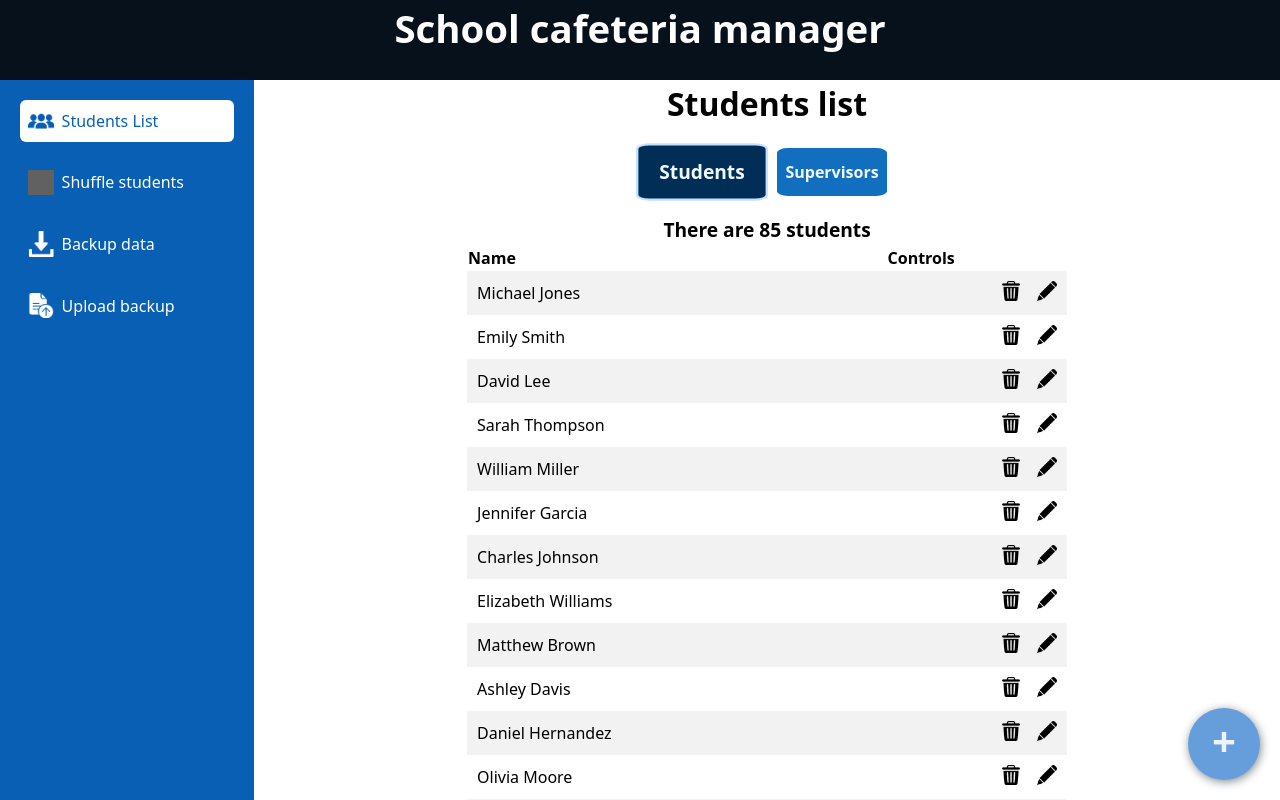
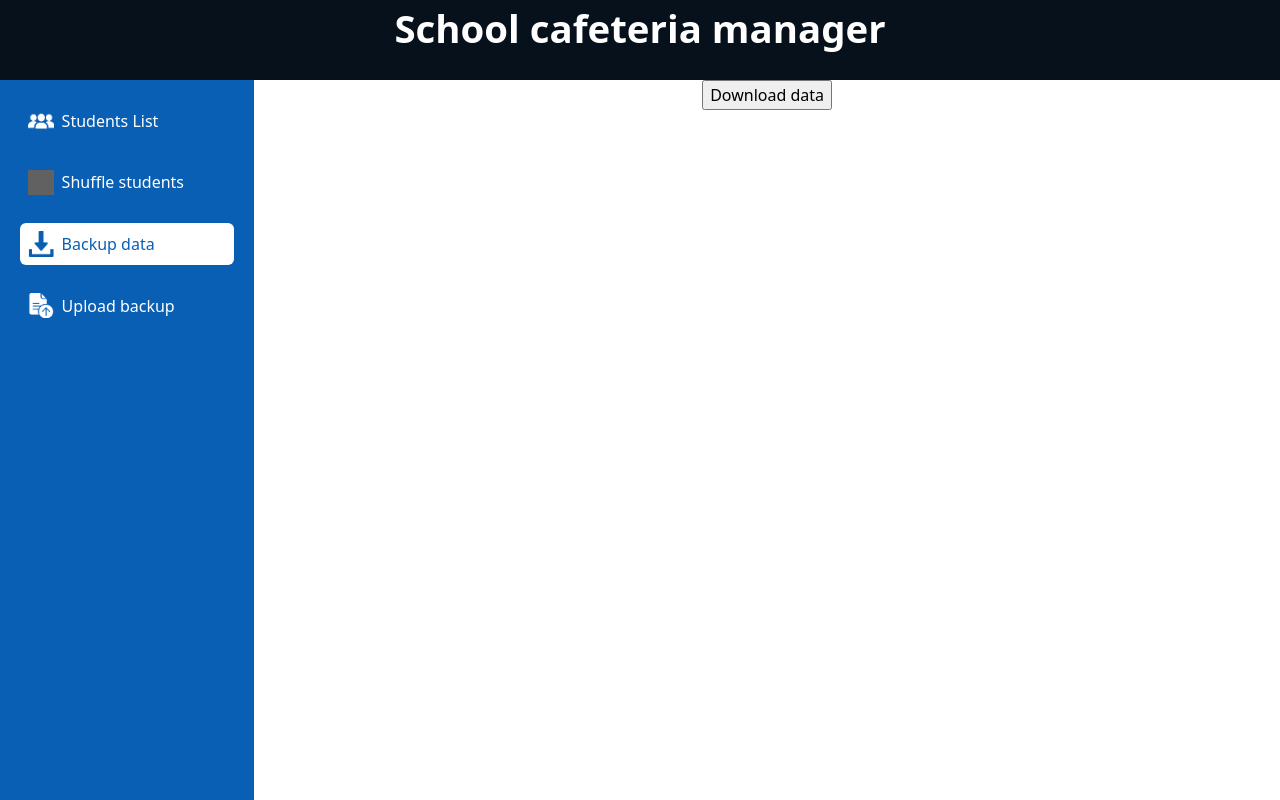
Before and after one commit to jm-mogo/studentsTableShuffle, a React (Vite) app: page / in a window 1280 px wide. Both pictures are taken after a click on the button "Backup data". Shown: the top 800 px of the page. Built offline with nearby package versions, Linux system fonts and the light colour scheme; grey boxes are pictures that could not be loaded.

Commit message:
upload and download data

```diff
--- a/src/App.jsx
+++ b/src/App.jsx
@@ -3,7 +3,8 @@ import StudentsList from "./studentList/StudentsList.jsx";
 import { useState } from "react";
 import data from "./data.json";
 import Shuffle from "./shuffleStudents/Shuffle.jsx";
-import downloadData from "./downloadData.jsx";
+import BackupData from "./backupData/BackupData.jsx"
+import UploadData from "./uploadData/UploadData.jsx"
 import "./App.css";
 import "./studentList/addStudent.css";
 import "./shuffleStudents/Shuffle.css"
@@ -21,7 +22,16 @@ function App() {
                 <StudentsList students={students} setStudents={setStudents} />
             );
         }
-        return <Shuffle students={students} />;
+        if (menuSelection == "shuffle") {
+            return <Shuffle students={students} />;
+        }
+        if (menuSelection == "backup") {
+            return <BackupData students={students}/>
+        }
+        if (menuSelection == "upload") {
+            return <UploadData students={students} setStudents={setStudents}/>
+        }
+
     }
 
     return (
@@ -39,7 +49,7 @@ function App() {
                         <span className="icon students"> </span>
                         Students List
                     </button>
-                    <button className={menuSelection !== "students" && "menu-selected"}
+                    <button className={menuSelection == "shuffle" && "menu-selected"}
                         onClick={() => {
                             setMenuSelection("shuffle");
                         }}
@@ -47,8 +57,12 @@ function App() {
                         <span className="icon shuffle"> </span>
                         Shuffle students
                     </button>
-                    <button> <span className="icon backup"> </span> Backup data</button>
-                    <button> <span className="icon upload"> </span>Upload backup</button>
+                    <button className={menuSelection == "backup" && "menu-selected"} onClick={() => {
+                            setMenuSelection("backup");
+                        }}> <span className="icon backup"> </span> Backup data</button>
+                    <button className={menuSelection == "upload" && "menu-selected"} onClick={() => {
+                            setMenuSelection("upload");
+                        }}> <span className="icon upload"> </span>Upload backup</button>
                 </aside>
                 <section>{displayMain()}</section>
             </main>
--- /dev/null
+++ b/src/backupData/BackupData.jsx
@@ -0,0 +1,11 @@
+import downloadData from "./downloadData.jsx"
+
+const BackupData = ({students}) => {
+    return (<>
+        <button onClick={() => {
+            downloadData(students)
+        }}>Download data</button>
+    </>)
+}
+
+export default BackupData
--- a/src/data.json
+++ b/src/data.json
@@ -1,98 +1,4 @@
 [
     { "name": "Alberto Gonzales", "role": "supervisor", "gender": "M" },
-    { "name": "Michael Jones", "role": "student", "gender": "M" },
-    { "name": "Emily Smith", "role": "student", "gender": "F" },
-    { "name": "David Lee", "role": "student", "gender": "M" },
-    { "name": "Sarah Thompson", "role": "student", "gender": "F" },
-    { "name": "William Miller", "role": "student", "gender": "M" },
-    { "name": "Jennifer Garcia", "role": "student", "gender": "F" },
-    { "name": "Charles Johnson", "role": "student", "gender": "M" },
-    { "name": "Elizabeth Williams", "role": "student", "gender": "F" },
-    { "name": "Matthew Brown", "role": "student", "gender": "M" },
-    { "name": "Ashley Davis", "role": "student", "gender": "F" },
-    { "name": "Daniel Hernandez", "role": "student", "gender": "M" },
-    { "name": "Olivia Moore", "role": "student", "gender": "F" },
-    { "name": "Joshua Garcia", "role": "student", "gender": "M" },
-    { "name": "Abigail Clark", "role": "student", "gender": "F" },
-    { "name": "Nicholas Ramirez", "role": "student", "gender": "M" },
-    { "name": "Mia Rodriguez", "role": "student", "gender": "F" },
-    { "name": "Joseph Lewis", "role": "student", "gender": "M" },
-    { "name": "Madison Jackson", "role": "student", "gender": "F" },
-    { "name": "Benjamin Young", "role": "student", "gender": "M" },
-    { "name": "Evelyn Walker", "role": "student", "gender": "F" },
-    { "name": "Andrew Allen", "role": "student", "gender": "M" },
-    { "name": "Brittany King", "role": "student", "gender": "F" },
-    { "name": "Christopher Nelson", "role": "student", "gender": "M" },
-    { "name": "Samantha Lopez", "role": "student", "gender": "F" },
-    { "name": "Kevin Wright", "role": "student", "gender": "M" },
-    { "name": "Amanda Scott", "role": "student", "gender": "F" },
-    { "name": "George Baker", "role": "student", "gender": "M" },
-    { "name": "Sofia Green", "role": "student", "gender": "F" },
-    { "name": "Noah Adams", "role": "student", "gender": "M" },
-    { "name": "Isabella Garcia", "role": "student", "gender": "F" },
-    { "name": "Elijah Miller", "role": "student", "gender": "M" },
-    { "name": "Charlotte Hernandez", "role": "student", "gender": "F" },
-    { "name": "James Gonzalez", "role": "student", "gender": "M" },
-    { "name": "Ava Brown", "role": "student", "gender": "F" },
-    { "name": "Michael Jones", "role": "student", "gender": "M" },
-    { "name": "Emily Smith", "role": "student", "gender": "F" },
-    { "name": "David Lee", "role": "student", "gender": "M" },
-    { "name": "Sarah Thompson", "role": "student", "gender": "F" },
-    { "name": "William Miller", "role": "student", "gender": "M" },
-    { "name": "Jennifer Garcia", "role": "student", "gender": "F" },
-    { "name": "Charles Johnson", "role": "student", "gender": "M" },
-    { "name": "Elizabeth Williams", "role": "student", "gender": "F" },
-    { "name": "Matthew Brown", "role": "student", "gender": "M" },
-    { "name": "Ashley Davis", "role": "student", "gender": "F" },
-    { "name": "Daniel Hernandez", "role": "student", "gender": "M" },
-    { "name": "Olivia Moore", "role": "student", "gender": "F" },
-    { "name": "Joshua Garcia", "role": "student", "gender": "M" },
-    { "name": "Abigail Clark", "role": "student", "gender": "F" },
-    { "name": "Nicholas Ramirez", "role": "student", "gender": "M" },
-    { "name": "Mia Rodriguez", "role": "student", "gender": "F" },
-    { "name": "Joseph Lewis", "role": "student", "gender": "M" },
-    { "name": "Madison Jackson", "role": "student", "gender": "F" },
-    { "name": "Benjamin Young", "role": "student", "gender": "M" },
-    { "name": "Evelyn Walker", "role": "student", "gender": "F" },
-    { "name": "Andrew Allen", "role": "student", "gender": "M" },
-    { "name": "Brittany King", "role": "student", "gender": "F" },
-    { "name": "Christopher Nelson", "role": "student", "gender": "M" },
-    { "name": "Samantha Lopez", "role": "student", "gender": "F" },
-    { "name": "Kevin Wright", "role": "student", "gender": "M" },
-    { "name": "Amanda Scott", "role": "student", "gender": "F" },
-    { "name": "George Baker", "role": "student", "gender": "M" },
-    { "name": "Sofia Green", "role": "student", "gender": "F" },
-    { "name": "Noah Adams", "role": "student", "gender": "M" },
-    { "name": "Isabella Garcia", "role": "student", "gender": "F" },
-    { "name": "Elijah Miller", "role": "student", "gender": "M" },
-    { "name": "Charlotte Hernandez", "role": "student", "gender": "F" },
-    { "name": "James Gonzalez", "role": "student", "gender": "M" },
-    { "name": "Ava Brown", "role": "student", "gender": "F" },
-    { "name": "Alexia Peterson", "role": "student", "gender": "F" },
-    { "name": "Brandon Lee", "role": "student", "gender": "M" },
-    { "name": "Camila Rodriguez", "role": "student", "gender": "F" },
-    { "name": "David Hernandez", "role": "student", "gender": "M" },
-    { "name": "Evelyn Johnson", "role": "student", "gender": "F" },
-    { "name": "Finn Miller", "role": "student", "gender": "M" },
-    { "name": "Gabriela Garcia", "role": "student", "gender": "F" },
-    { "name": "Henry Moore", "role": "student", "gender": "M" },
-    { "name": "Isabella Brown", "role": "student", "gender": "F" },
-    { "name": "Jacob Thomas", "role": "student", "gender": "M" },
-    { "name": "Kayla Allen", "role": "student", "gender": "F" },
-    { "name": "Liam Lopez", "role": "student", "gender": "M" },
-    { "name": "Mia Walker", "role": "student", "gender": "F" },
-    { "name": "Noah King", "role": "student", "gender": "M" },
-    { "name": "Olivia Wright", "role": "student", "gender": "F" },
-    { "name": "Owen Scott", "role": "student", "gender": "M" },
-    { "name": "Penelope Baker", "role": "student", "gender": "F" },
-    { "name": "Quentin Green", "role": "supervisor", "gender": "M" },
-    { "name": "Riley Adams", "role": "supervisor", "gender": "F" },
-    { "name": "Sebastian Hernandez", "role": "supervisor", "gender": "M" },
-    { "name": "Sophia Lewis", "role": "supervisor", "gender": "F" },
-    { "name": "Theo Garcia", "role": "supervisor", "gender": "M" },
-    { "name": "Valentina Jackson", "role": "supervisor", "gender": "F" },
-    { "name": "William Young", "role": "supervisor", "gender": "M" },
-    { "name": "Ximena Clark", "role": "supervisor", "gender": "F" },
-    { "name": "Yohan Ramirez", "role": "supervisor", "gender": "M" },
-    { "name": "Zoe Rodriguez", "role": "supervisor", "gender": "F" }
+    { "name": "Mike Morales", "role": "student", "gender": "M" }
 ]
--- /dev/null
+++ b/src/uploadData/UploadData.jsx
@@ -0,0 +1,43 @@
+const UploadData = ({students, setStudents}) => {
+    const csvFileInput = document.querySelector("#csvInput");
+
+    function csvToArr(stringVal, splitter) {
+        const [keys, ...rest] = stringVal
+          .trim()
+          .split("\n")
+          .map((item) => item.split(splitter));
+
+        const formedArr = rest.map((item) => {
+          const object = {};
+          keys.forEach((key, index) => (object[key] = item.at(index)));
+          return object;
+        });
+        return formedArr;
+      }
+
+    const convertData = (e) => {
+
+    const file = document.querySelector("#csvInput").files[0];
+    const reader = new FileReader();
+    reader.onload = function (e) {
+        // Access to content with e.target.result
+        const csvArray = csvToArr(e.target.result, ",");
+        console.log(csvArray)
+        setStudents(csvArray)
+      };
+
+      reader.readAsText(file);
+
+    console.log(file);}
+
+
+
+    return (<><form id="csvForm">
+                <input type="file" id="csvInput" accept=".csv" />
+                <button type="button" onClick={(e) => {
+                    convertData(e)
+                }}>Upload</button>
+            </form></>)
+}
+
+export default UploadData
```
Also changed, not shown: src/backupData/downloadData.jsx (renamed from src/downloadData.jsx).
